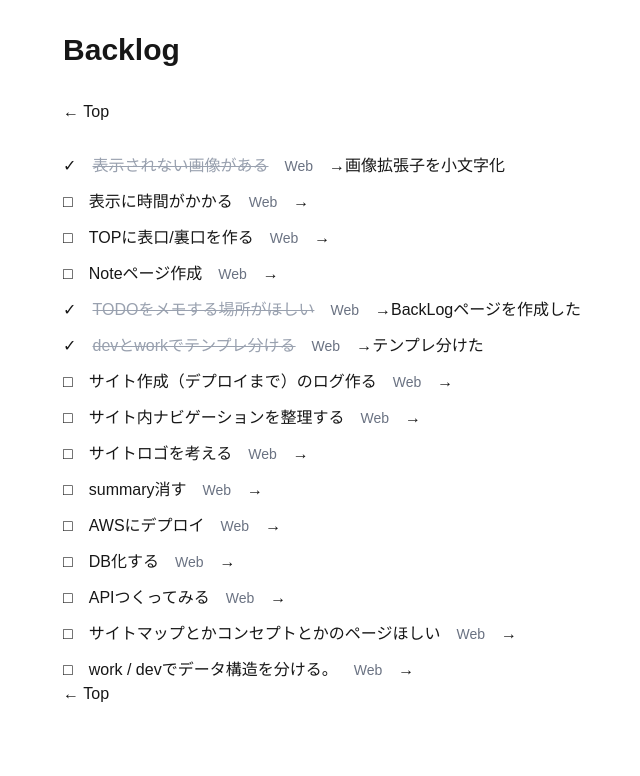
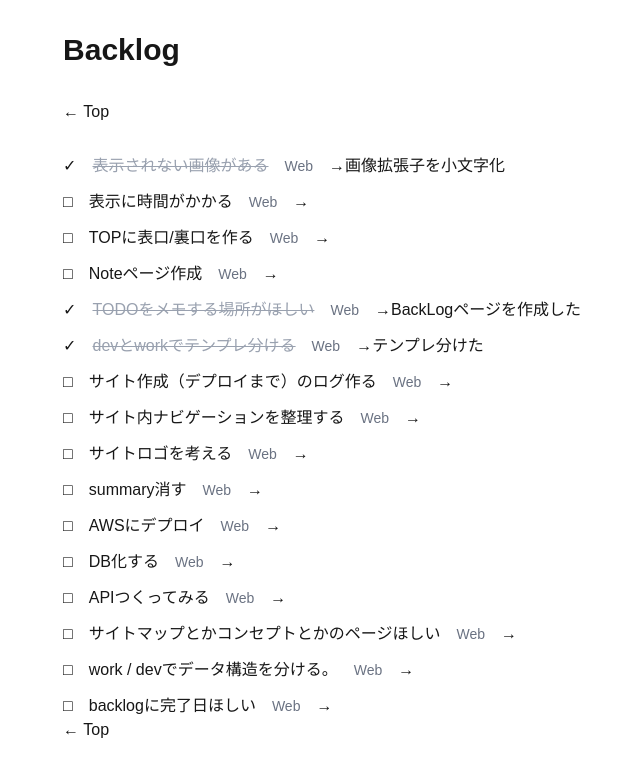
Before and after one commit to yamamotoyakuhinsenryoten-cmd/mountain-book-dyeshop, a Next.js app: page /backlogs in a window 1280 px wide. Shown: the top 776 px of the page, without its empty margins (318-958 px from the left). Built offline with nearby package versions, Linux system fonts and the light colour scheme.

Commit message:
backlog更新

```diff
--- a/data/backlogs/index.ts
+++ b/data/backlogs/index.ts
@@ -76,4 +76,10 @@
         done:false,
         link: {name:"",value:""}
     },
+    {   title:"backlogに完了日ほしい",
+        category:"Web",
+        done:false,
+        link: {name:"",value:""}
+    },
+
 ];
```
